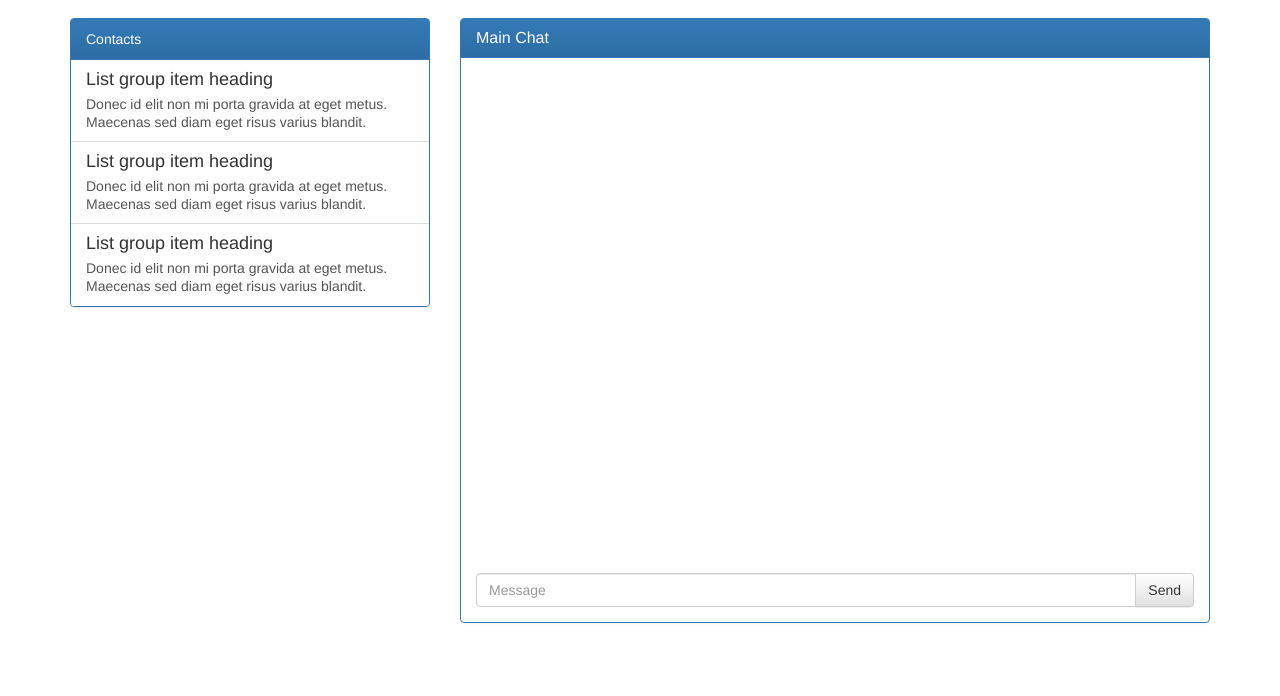
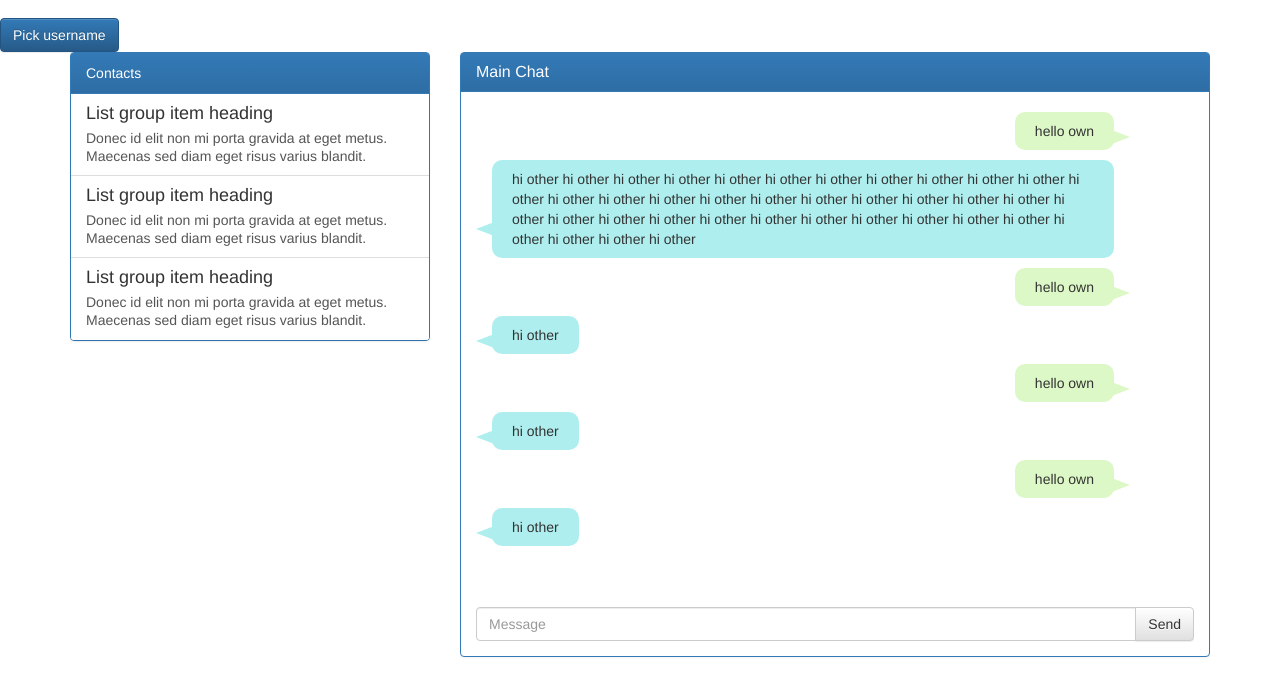
Before and after one commit to vincentw09/SimpleChatApp, a website: page client/index.html in a window 1280 px wide. Shown: the part 54-750 px from the top of the page. Drawn offline with nearby package versions, Linux system fonts and the light colour scheme; no server answers.

Commit message:
working textboxs now working on modal

```diff
--- a/client/index.html
+++ b/client/index.html
@@ -45,6 +45,21 @@
     </div>
   </nav>
 
+  <button type="button" class="btn btn-primary" data-toggle="modal" data-target=".bs-example-modal-sm">Pick username</button>
+
+  <div class="modal fade bs-example-modal-sm" tabindex="-1" role="dialog" aria-labelledby="mySmallModalLabel">
+    <div class="modal-dialog modal-sm" role="document">
+      <div class="modal-content">
+        <form>
+          <div class="form-group">
+            <label for="exampleInputEmail1">Email address</label>
+            <input type="email" class="form-control" id="exampleInputEmail1" placeholder="Email">
+          </div>
+        </form>
+      </div>
+    </div>
+  </div>
+
   <div class="container theme-showcase">
     <div class="row">
       <div class="col-md-4">
@@ -73,7 +88,15 @@
           </div>
           <div class="panel-body">
             <div class="chat-log" id="chat-log">
-              <ul>
+              <ul class="chat-log-list">
+                <li class="bubble-own">hello own </li><br>
+                <li class="bubble-other">hi other hi other hi other hi other hi other hi other hi other hi other hi other hi other hi other hi other hi other hi other hi other hi other hi other hi other hi other hi other hi other hi other hi other hi other hi other hi other hi other hi other hi other hi other hi other hi other hi other hi other hi other hi other hi other </li><br>
+                <li class="bubble-own">hello own </li><br>
+                <li class="bubble-other">hi other</li><br>
+                <li class="bubble-own">hello own </li><br>
+                <li class="bubble-other">hi other</li><br>
+                <li class="bubble-own">hello own </li><br>
+                <li class="bubble-other">hi other</li><br>
               </ul>
             </div>
             <div class="input-group">
@@ -89,42 +112,15 @@
       </div>
     </div>
   </div>
-<!--
 
-  <main>
-    <div class="main">
-
-      <div id="sidepane">
-        <ul>
-          <li>Main chat</li>
-        </ul>
-      </div>
-      <div id="mainpane">
-        <div id="chatlog">
-          <ul>
-            <li>Main chat</li>
-            <li>Main chat</li>
-          </ul>
-        </div>
-
-        <form>
-          <input id="message" placeholder=Message... type="text">
-          <button id="sendbutton">send</button>
-        </form>
-      </div>
-    </div>
-  </main>
--->
 
 </body>
 
 <script src="https://code.jquery.com/jquery-2.0.3.min.js"></script>
 <script src="app.js"></script>
+<script src="node_modules/bootstrap/dist/js/bootstrap.min.js"></script>
+<script src="/socket.io/socket.io.js"></script>
 
-<script src="/socket.io/socket.io.js"></script>
-<script>
-  var socket = io();
-</script>
 
 
 </html>
--- a/client/style.css
+++ b/client/style.css
@@ -7,3 +7,79 @@ body {
   overflow-y: scroll;
   height: 500px
 }
+.own{
+  text-align: right;
+  list-style-position: inside;
+}
+.other{
+  text-align: left;
+  list-style-position: inside;
+}
+.chat-log-list{
+  margin-top: 0;
+  padding: 0px 20px 0px 0px;
+
+}
+
+.bubble-other
+{
+  float: left;
+  clear: both;
+  position: relative;
+  display:inline-block;
+  overflow-x: visible;
+  padding: 9px 20px;
+  background: #AEEEEE;
+  -webkit-border-radius: 10px;
+  -moz-border-radius: 10px;
+  border-radius: 10px;
+  margin: 5px 60px 5px 16px;
+}
+
+.bubble-other:after
+{
+
+  content: '';
+  position: absolute;
+  border-style: solid;
+  border-width: 8px 21px 8px 0;
+  border-color: transparent #AEEEEE ;
+  display: block;
+  width: 0;
+  z-index: 1;
+  margin-top: -11px;
+  left: -16px;
+  top: 74%;
+}
+
+
+.bubble-own
+{
+  float: right;
+  clear: both;
+  position: relative;
+  display:inline-block;
+  overflow-x: visible;
+  padding: 9px 20px;
+  background: #DCF8C6;
+  -webkit-border-radius: 10px;
+  -moz-border-radius: 10px;
+  border-radius: 10px;
+  margin: 5px 60px 5px 16px;
+}
+
+.bubble-own:after
+{
+
+  content: '';
+  position: absolute;
+  border-style: solid;
+  border-width: 8px 0 8px 21px;
+  border-color: transparent #DCF8C6;
+  display: block;
+  width: 0;
+  z-index: 1;
+  margin-top: -11px;
+  right: -16px;
+  top: 74%;
+}
```
